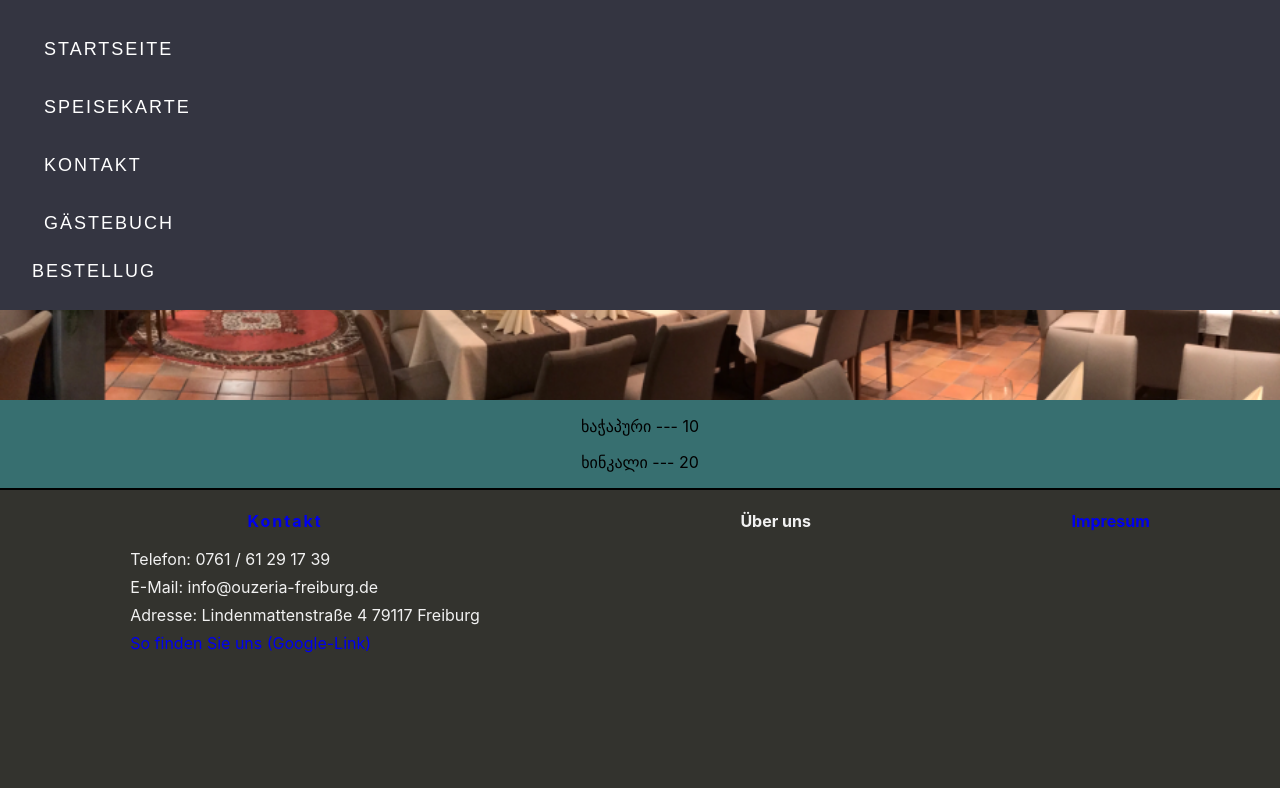
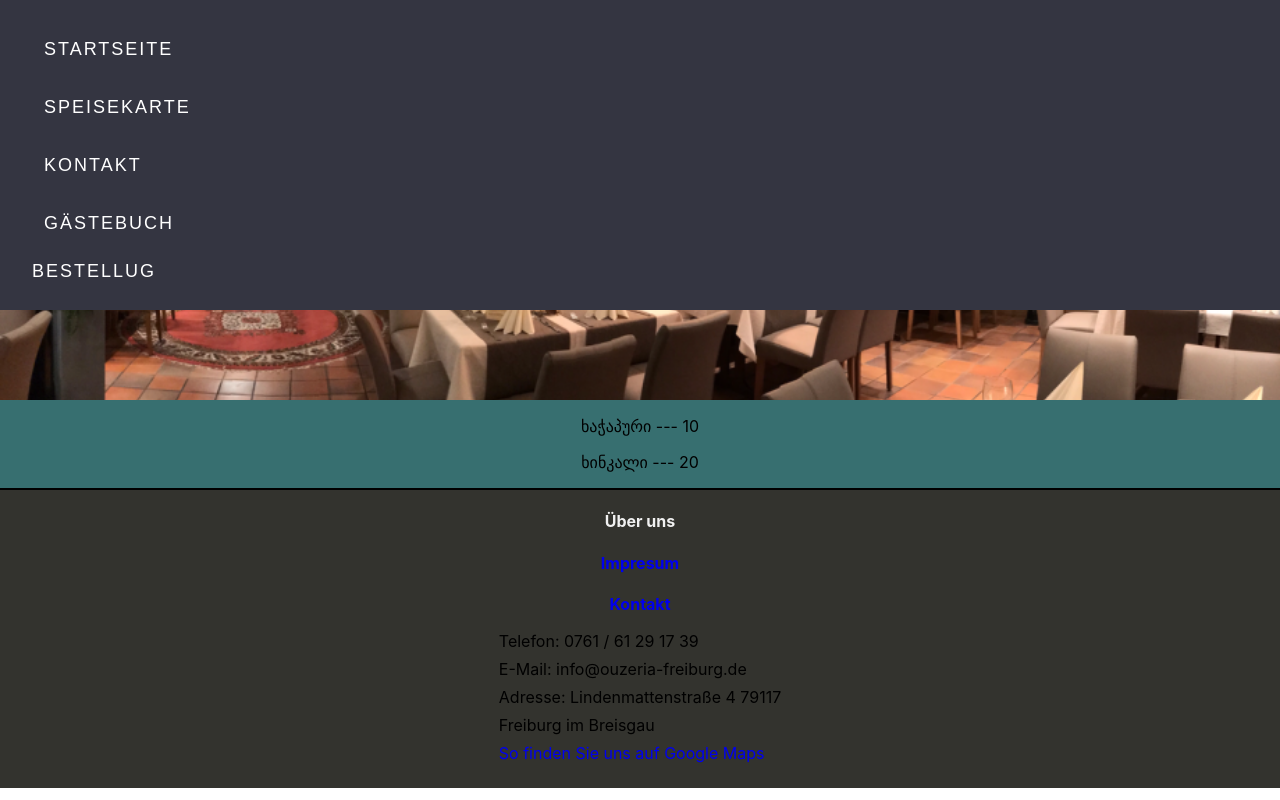
Before and after one commit to TchumburidzG/putz_firma, a React (Create React App) app: page /menu in a window 1280 px wide. Built offline with nearby package versions, Linux system fonts and the light colour scheme.

Commit message:
changing footer grid to display inline

```diff
--- a/src/components/Footer/Footer.js
+++ b/src/components/Footer/Footer.js
@@ -7,7 +7,17 @@ function Footer() {
     <div className="footer-container">
       <div className="line"></div>
       <div className="categories-container">
-        <div className="contact">
+        <div className="add style later ">
+          <h4 className="footer-titles">Über uns</h4>
+        </div>
+        <div className="add style later ">
+          <h4 className="footer-titles">
+            <Link key={Impresum} to={'/impresum'} >
+              {'Impresum'}
+            </Link>
+          </h4>
+        </div>
+        <div className="add style later ">
           <h4 className="footer-titles">
           <Link key={Impresum} to={'/contact'} >
               {'Kontakt'}
@@ -16,23 +26,14 @@ function Footer() {
           <div className="contact-info">
             <p>Telefon: 0761 / 61 29 17 39 </p>
             <p>E-Mail: info@ouzeria-freiburg.de</p>
-              <p>Adresse: Lindenmattenstraße 4 79117 Freiburg </p>
+            <p>Adresse: Lindenmattenstraße 4 79117 </p>
+            <p>Freiburg im Breisgau</p>
               <p>
                 <a href="https://maps.app.goo.gl/4La83NfXsCmuoJLy5" target='_blank' rel='noopener noreferrer'>
-                  So finden Sie uns (Google-Link)
+                So finden Sie uns auf Google Maps
                 </a>
               </p>
           </div>
-        </div>
-        <div className="about-us">
-          <h4 className="footer-titles">Über uns</h4>
-        </div>
-        <div className="impresum">
-          <h4 className="footer-titles">
-            <Link key={Impresum} to={'/impresum'} >
-              {'Impresum'}
-            </Link>
-          </h4>
         </div>
       </div>
     </div>
--- a/src/components/Footer/footer.css
+++ b/src/components/Footer/footer.css
@@ -8,13 +8,8 @@
 }
 
 .categories-container{
-    display: grid;
-    width: 100%;
-}
-
-.contact {
-    grid-column: 1;
-    color: #F1F1F1;
+    display:inline-block;
+    width: 60%;
 }
 
 .contact h4{
@@ -34,13 +29,6 @@
 .address{
     line-height: 19px;
 }
-.about-us{
-    grid-column: 2;
-}
-
-.impresum{
-    grid-column: 3;
-}
 
 .footer-titles{
     color: #F1F1F1;
```
